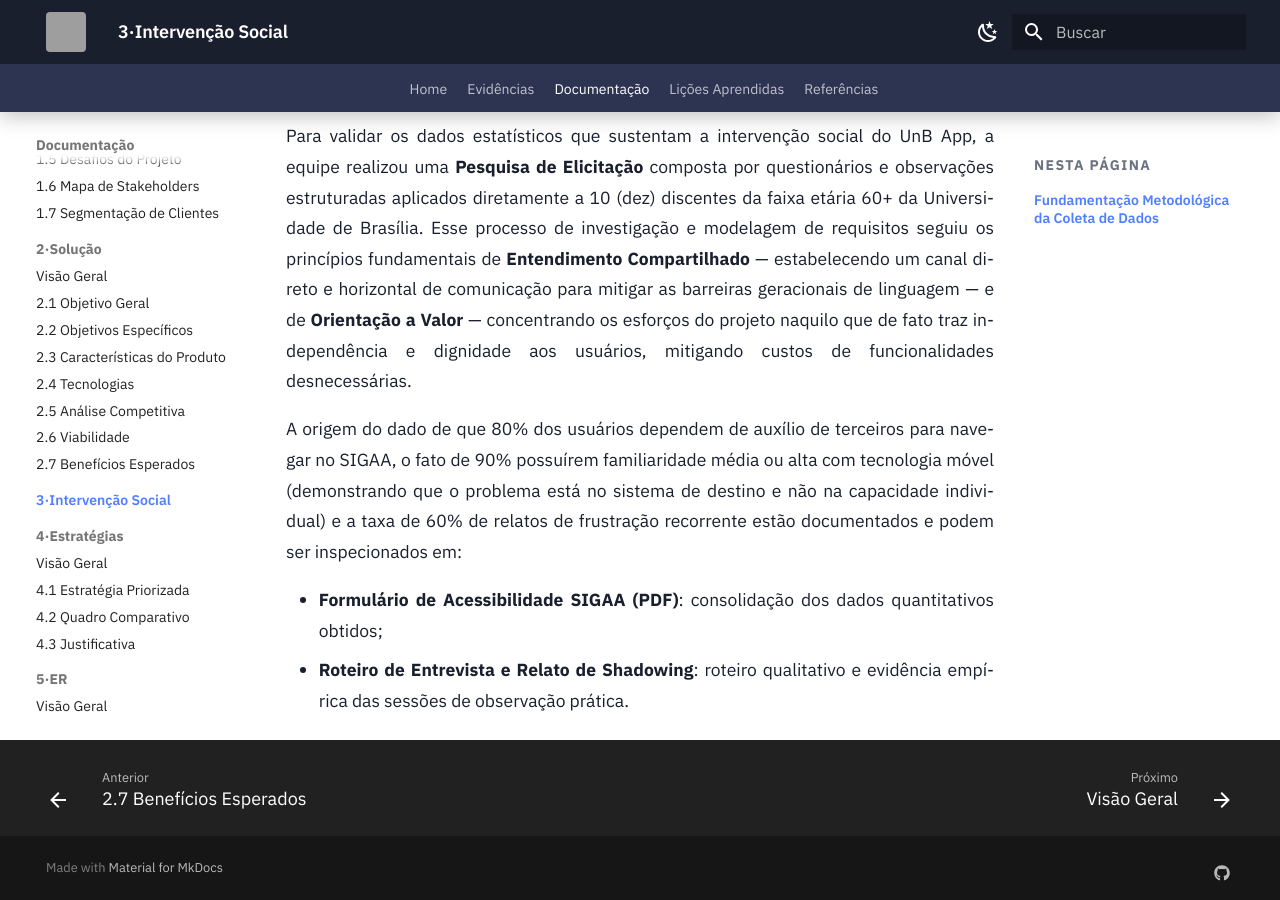
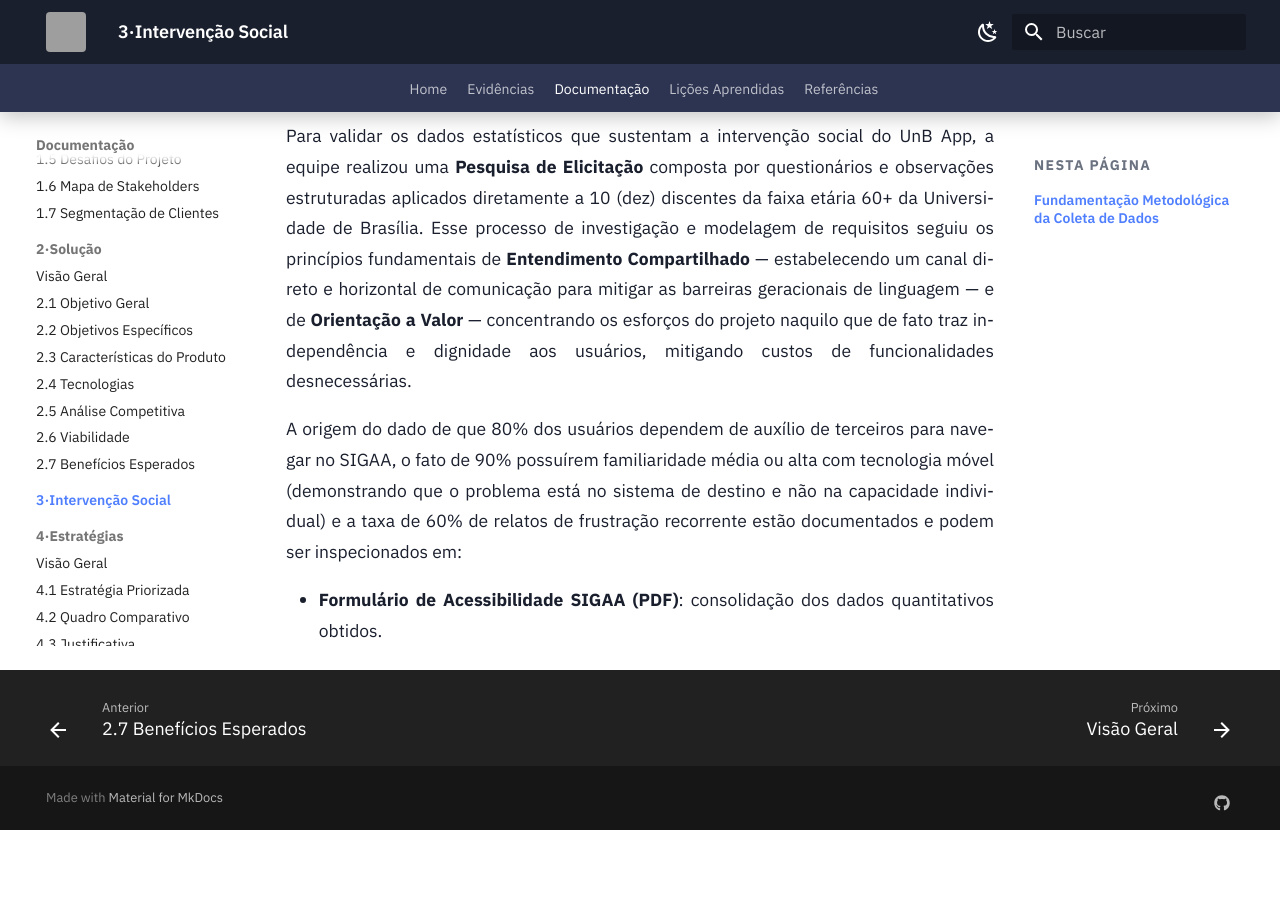
Before and after one commit to mdsreq-fga-unb/REQ-2026.1-T02-UnB-App, an MkDocs documentation site: the page built from docs/03-intervencao-social/index.md, in a window 1280 px wide and 900 px high, scrolled down 1514 px. Built offline with MkDocs 1.6.1 and Material for MkDocs 9.7.7, drawn with Linux system fonts in a browser that asks for light colours; after the commit the page ends 2344 px from its top, so only the background shows below that; grey boxes are pictures that could not be loaded.

Commit message:
fix: exclui link quebrado

```diff
--- a/docs/03-intervencao-social/index.md
+++ b/docs/03-intervencao-social/index.md
@@ -18,5 +18,4 @@ Para validar os dados estatísticos que sustentam a intervenção social do UnB
 
 A origem do dado de que 80% dos usuários dependem de auxílio de terceiros para navegar no SIGAA, o fato de 90% possuírem familiaridade média ou alta com tecnologia móvel (demonstrando que o problema está no sistema de destino e não na capacidade individual) e a taxa de 60% de relatos de frustração recorrente estão documentados e podem ser inspecionados em:
 
-*   **[Formulário de Acessibilidade SIGAA (PDF)](../assets/anexo/Acessibilidade%20SIGAA%20REQ.%202026.1.pdf)**: consolidação dos dados quantitativos obtidos;
-*   **[Roteiro de Entrevista e Relato de Shadowing](../05-er/atividades.md#roteiro-e-shadowing)**: roteiro qualitativo e evidência empírica das sessões de observação prática.
+*   **[Formulário de Acessibilidade SIGAA (PDF)](../assets/anexo/Acessibilidade%20SIGAA%20REQ.%202026.1.pdf)**: consolidação dos dados quantitativos obtidos.
```
